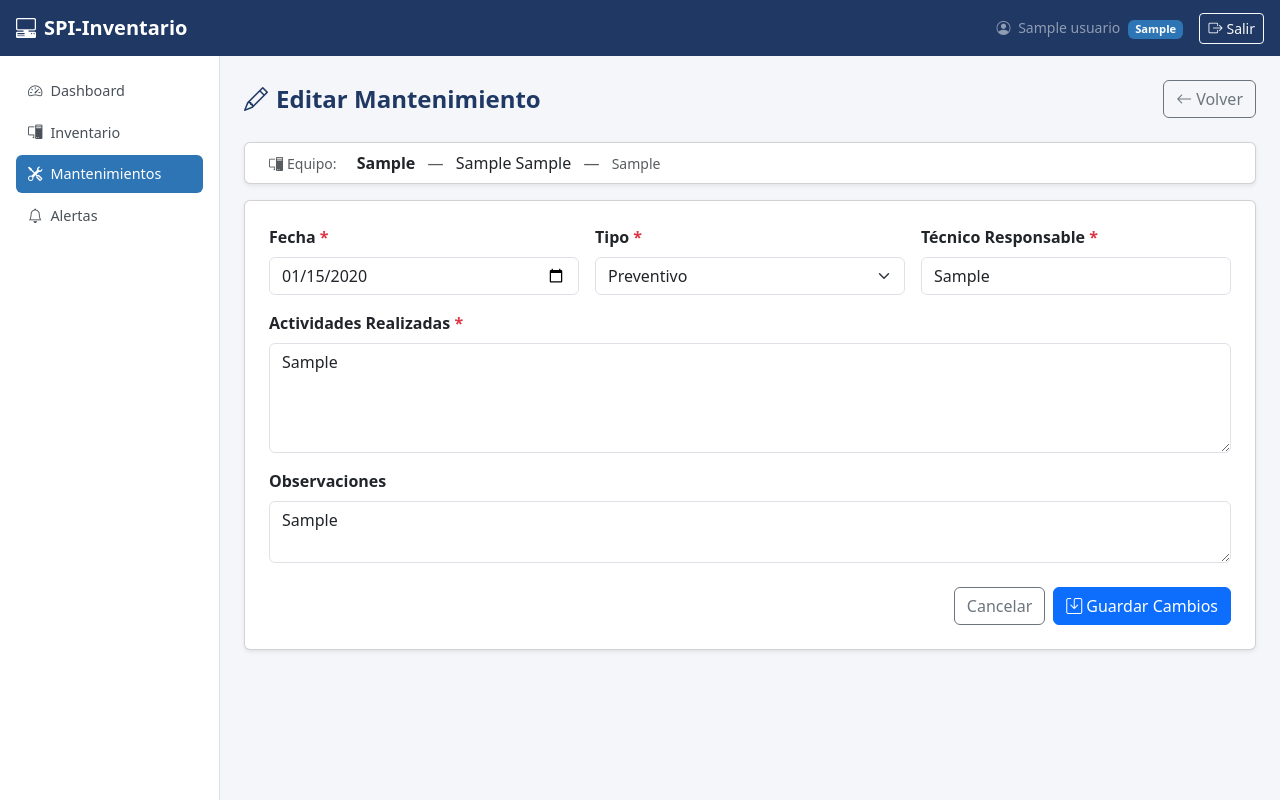
After one commit to albertinhom28/spi_inventario_despliegue, a Flask app: page /mantenimientos/editar/1 in a window 1280 px wide. The commit adds this page. Run offline with Flask 3, Linux system fonts and the light colour scheme; a user stored in the database is signed in; tables that the repository leaves empty hold one stand-in row (values such as "Sample post").

Commit message:
Implementacion Editar_Eliminar Mantenimiento

```diff
--- a/app/mantenimientos/routes.py
+++ b/app/mantenimientos/routes.py
@@ -39,3 +39,30 @@ def historial(equipo_id):
                                         .order_by(Mantenimiento.fecha.desc()).all()
     return render_template('mantenimientos/historial.html',
                            equipo=equipo, mantenimientos=mantenimientos)
+
+@mantenimientos_bp.route('/editar/<int:id>', methods=['GET', 'POST'])
+@login_required
+def editar(id):
+    mantenimiento = Mantenimiento.query.get_or_404(id)
+    equipo = mantenimiento.equipo
+    if request.method == 'POST':
+        mantenimiento.fecha               = request.form.get('fecha')
+        mantenimiento.tipo                = request.form.get('tipo')
+        mantenimiento.actividades         = request.form.get('actividades')
+        mantenimiento.tecnico_responsable = request.form.get('tecnico_responsable')
+        mantenimiento.observaciones       = request.form.get('observaciones')
+        mantenimiento.updated_by          = current_user.id
+        db.session.commit()
+        flash('Mantenimiento actualizado correctamente.', 'success')
+        return redirect(url_for('mantenimientos.historial', equipo_id=equipo.id))
+    return render_template('mantenimientos/editar.html', mantenimiento=mantenimiento, equipo=equipo, today=date.today())
+
+@mantenimientos_bp.route('/eliminar/<int:id>', methods=['POST'])
+@login_required
+def eliminar(id):
+    mantenimiento = Mantenimiento.query.get_or_404(id)
+    equipo_id = mantenimiento.equipo_id
+    db.session.delete(mantenimiento)
+    db.session.commit()
+    flash('Mantenimiento eliminado correctamente.', 'success')
+    return redirect(url_for('mantenimientos.historial', equipo_id=equipo_id))
--- /dev/null
+++ b/app/templates/mantenimientos/editar.html
@@ -0,0 +1,70 @@
+{% extends "base.html" %}
+{% block title %}Editar Mantenimiento — SPI-Inventario{% endblock %}
+
+{% block content %}
+<div class="d-flex justify-content-between align-items-center mb-4">
+    <h4 class="fw-bold mb-0" style="color: #1F3864;">
+        <i class="bi bi-pencil me-2"></i>Editar Mantenimiento
+    </h4>
+    <a href="{{ url_for('mantenimientos.historial', equipo_id=equipo.id) }}"
+       class="btn btn-outline-secondary">
+        <i class="bi bi-arrow-left me-1"></i>Volver
+    </a>
+</div>
+
+<div class="card shadow-sm mb-3">
+    <div class="card-body py-2 px-4">
+        <span class="text-muted small me-3"><i class="bi bi-pc-display me-1"></i>Equipo:</span>
+        <span class="fw-semibold">{{ equipo.codigo }}</span>
+        <span class="text-muted mx-2">—</span>
+        <span>{{ equipo.marca }} {{ equipo.modelo }}</span>
+        <span class="text-muted mx-2">—</span>
+        <span class="text-muted small">{{ equipo.departamento }}</span>
+    </div>
+</div>
+
+<div class="card shadow-sm">
+    <div class="card-body p-4">
+        <form method="POST" action="{{ url_for('mantenimientos.editar', id=mantenimiento.id) }}">
+            <input type="hidden" name="csrf_token" value="{{ csrf_token() }}">
+
+            <div class="row g-3">
+                <div class="col-md-4">
+                    <label class="form-label fw-semibold">Fecha <span class="text-danger">*</span></label>
+                    <input type="date" class="form-control" name="fecha"
+                           value="{{ mantenimiento.fecha.strftime('%Y-%m-%d') }}"
+                           max="{{ today }}" required>
+                </div>
+                <div class="col-md-4">
+                    <label class="form-label fw-semibold">Tipo <span class="text-danger">*</span></label>
+                    <select class="form-select" name="tipo" required>
+                        <option value="preventivo" {% if mantenimiento.tipo == 'preventivo' %}selected{% endif %}>Preventivo</option>
+                        <option value="correctivo" {% if mantenimiento.tipo == 'correctivo' %}selected{% endif %}>Correctivo</option>
+                    </select>
+                </div>
+                <div class="col-md-4">
+                    <label class="form-label fw-semibold">Técnico Responsable <span class="text-danger">*</span></label>
+                    <input type="text" class="form-control" name="tecnico_responsable"
+                           value="{{ mantenimiento.tecnico_responsable }}" required>
+                </div>
+                <div class="col-12">
+                    <label class="form-label fw-semibold">Actividades Realizadas <span class="text-danger">*</span></label>
+                    <textarea class="form-control" name="actividades" rows="4" required>{{ mantenimiento.actividades }}</textarea>
+                </div>
+                <div class="col-12">
+                    <label class="form-label fw-semibold">Observaciones</label>
+                    <textarea class="form-control" name="observaciones" rows="2">{{ mantenimiento.observaciones or '' }}</textarea>
+                </div>
+            </div>
+
+            <div class="d-flex justify-content-end gap-2 mt-4">
+                <a href="{{ url_for('mantenimientos.historial', equipo_id=equipo.id) }}"
+                   class="btn btn-outline-secondary">Cancelar</a>
+                <button type="submit" class="btn btn-primary">
+                    <i class="bi bi-save me-1"></i>Guardar Cambios
+                </button>
+            </div>
+        </form>
+    </div>
+</div>
+{% endblock %}
```
Also changed, not shown: app/templates/mantenimientos/historial.html (+19 -0 lines).
